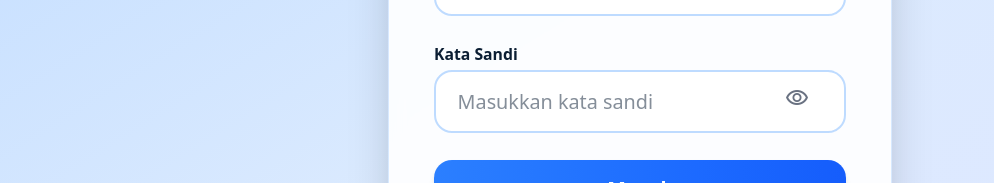
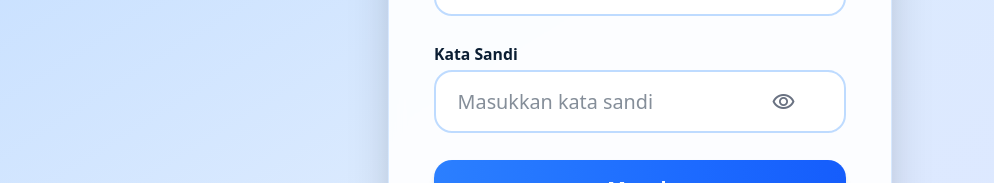
Before and after one commit to casierdechel/MathBuddy, a Next.js app: page /login in a window 1280 px wide. Shown: the part 362-545 px from the top of the page, without its empty margins (0-994 px from the left). Built offline with nearby package versions, Linux system fonts and the light colour scheme; no server answers.

Commit message:
VAR 1.18

```diff
--- a/app/(auth)/login/page.tsx
+++ b/app/(auth)/login/page.tsx
@@ -68,7 +68,7 @@ export default function LoginPage() {
             <label className="block text-sm font-semibold text-on-surface mb-1">
               Kata Sandi
             </label>
-            <div className="relative">
+            <div className="relative flex items-center">
               <input
                 type={showPassword ? "text" : "password"}
                 placeholder="Masukkan kata sandi"
@@ -80,11 +80,11 @@ export default function LoginPage() {
               <button
                 type="button"
                 onClick={() => setShowPassword(!showPassword)}
-                className="absolute right-1 top-1/2 -translate-y-1/2 text-gray-500 hover:text-gray-700 transition-colors"
+                className="absolute right-4 top-1/2 -translate-y-1/2 flex items-center justify-center text-gray-500 hover:text-gray-700 transition-colors p-1"
                 tabIndex={-1}
                 aria-label={showPassword ? "Sembunyikan password" : "Tampilkan password"}
               >
-                <span className="material-symbols-outlined text-2xl">
+                <span className="material-symbols-outlined text-2xl select-none leading-none">
                   {showPassword ? "visibility_off" : "visibility"}
                 </span>
               </button>
```
